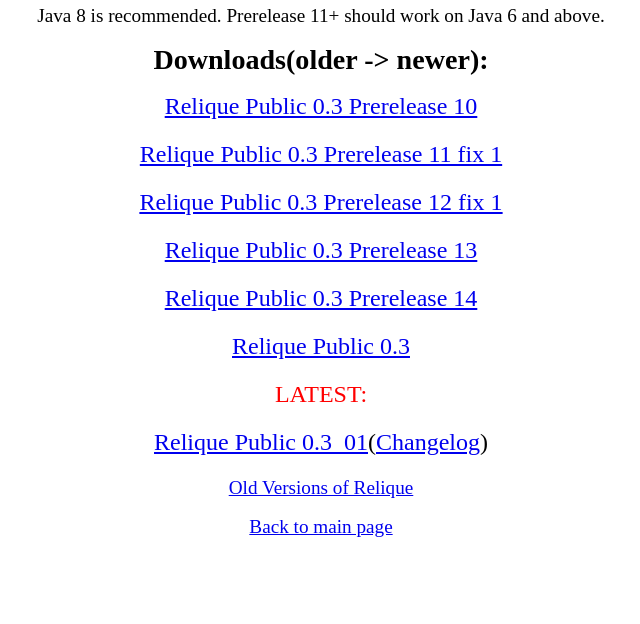
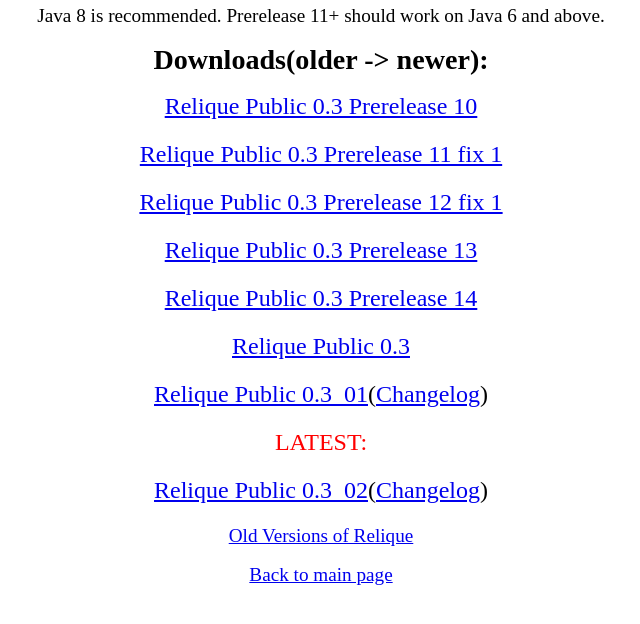
Before and after one commit to beta-clients/betahclients, a plain HTML site: page relique.html in a window 1280 px wide. Shown: the part 76-700 px from the top of the page, without its empty margins (319-959 px from the left). Drawn offline with Linux system fonts and the light colour scheme.

Commit message:
noway~ less than a year

```diff
--- a/relique.html
+++ b/relique.html
@@ -42,7 +42,8 @@
 	<p><a href="https://www.mediafire.com/file/qh2jsezgg1qodhl/relique0.3pre13.jar/file">Relique Public 0.3 Prerelease 13</p></a>
 	<p><a href="https://www.mediafire.com/file/ds1ib4m3vjkrpp7/relique0.3pre14.jar/file">Relique Public 0.3 Prerelease 14</p></a>
 	<p><a href="https://www.mediafire.com/file/gyicpco846loff9/relique0.3.jar/file">Relique Public 0.3</p></a>
-	<span style="color:red;">LATEST: </span><p><a href="https://www.mediafire.com/file/rkq3d6lyd5oznu6/relique0.3_01_2.jar/file">Relique Public 0.3_01</a>(<a href="https://raw.githubusercontent.com/GameHerobrine/relique-assets/refs/heads/main/update/changelogs/0.3_01">Changelog</a>)</p>
+	<p><a href="https://www.mediafire.com/file/rkq3d6lyd5oznu6/relique0.3_01_2.jar/file">Relique Public 0.3_01</a>(<a href="https://raw.githubusercontent.com/GameHerobrine/relique-assets/refs/heads/main/update/changelogs/0.3_01">Changelog</a>)</p>
+	<span style="color:red;">LATEST: </span><p><a href="https://www.mediafire.com/file/2bkil4j8fz4iijm/relique0.3_02.jar/file">Relique Public 0.3_02</a>(<a href="https://raw.githubusercontent.com/GameHerobrine/relique-assets/refs/heads/main/update/changelogs/0.3_02">Changelog</a>)</p>
 	</div>
 
 	<p class="main"><a href="relique_archive.html">Old Versions of Relique</a></p>
```
